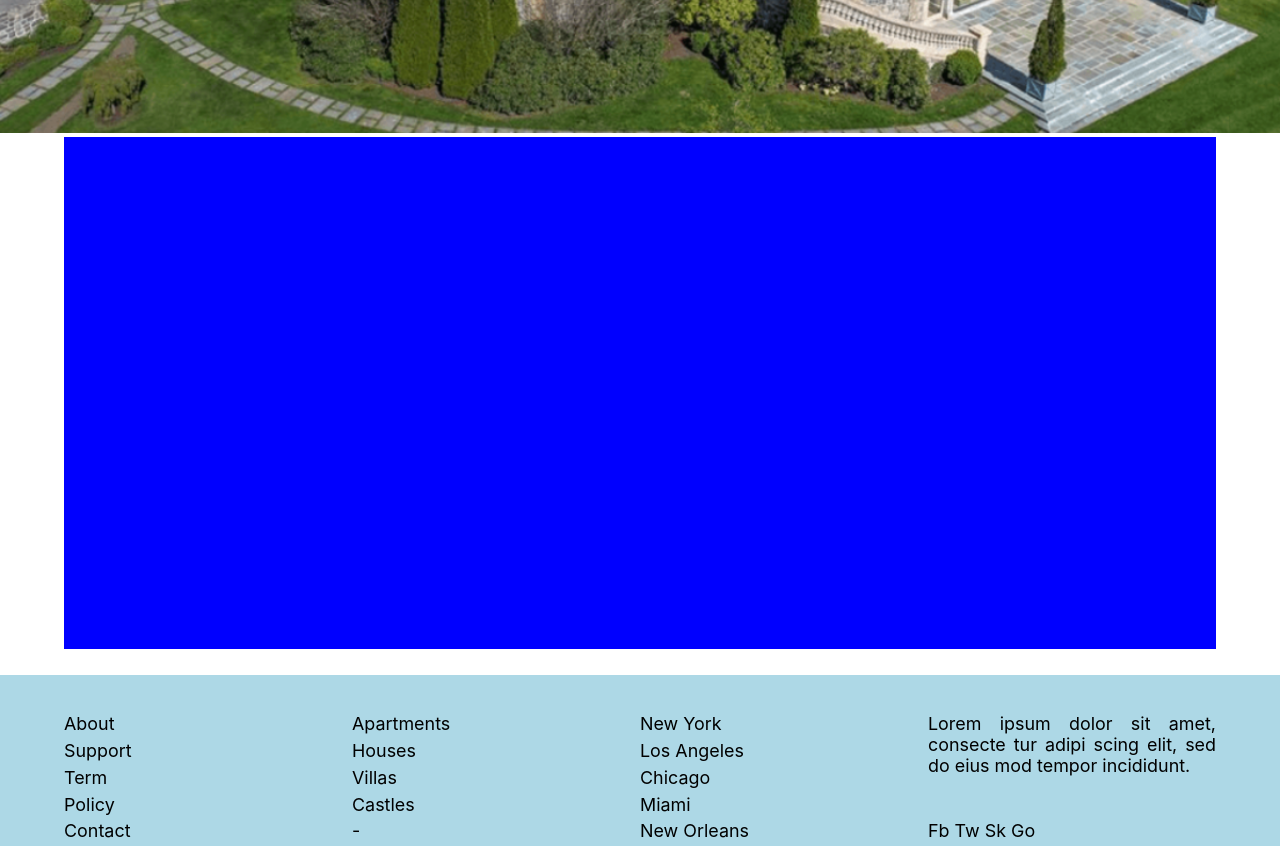
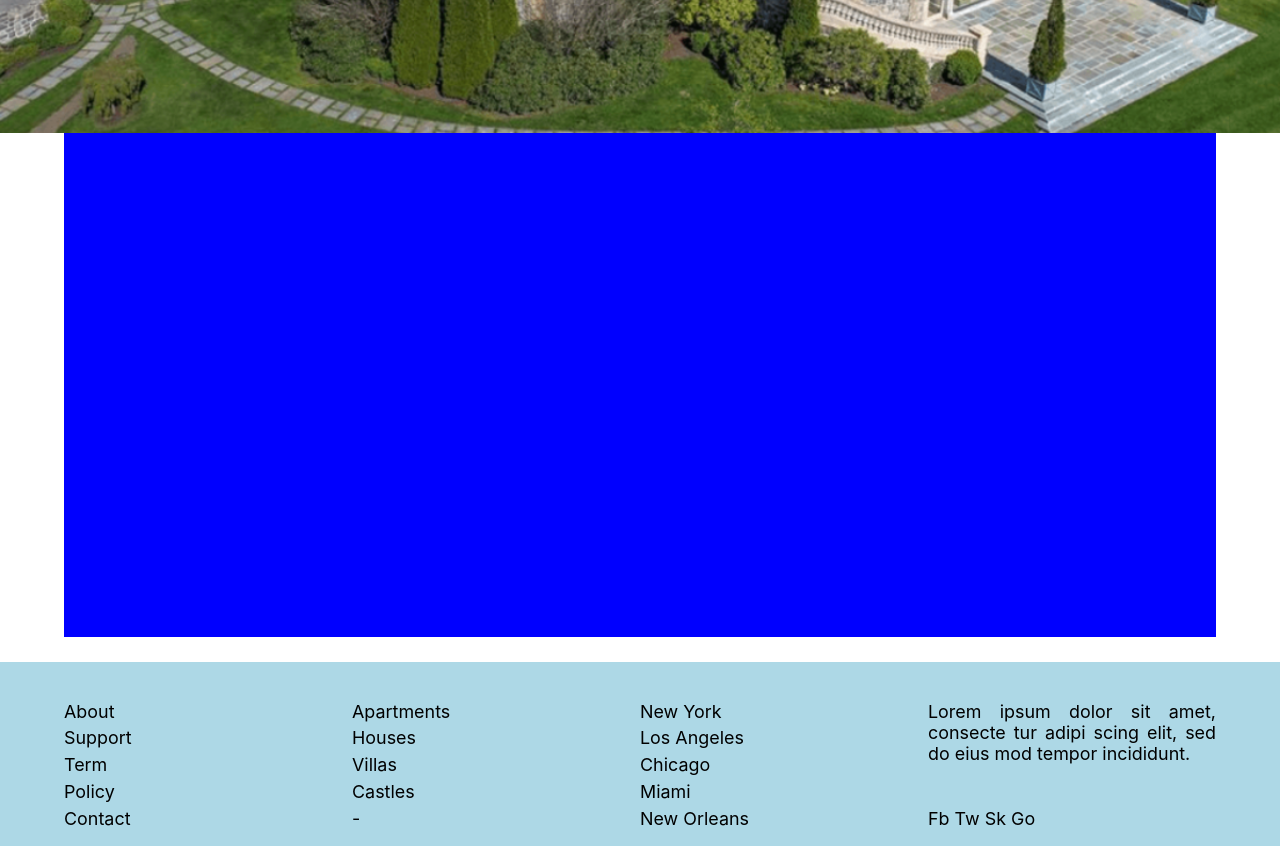
Before and after one commit to aliravn/bootcamp-WCR08-real-estate-react, a React (Create React App) app: page /sell in a window 1280 px wide. Shown: the part 560-1406 px from the top of the page. Built offline with nearby package versions, Linux system fonts and the light colour scheme.

Commit message:
add minus margin to stick components on 2 pages together

```diff
--- a/src/components/ExtraPage3.css
+++ b/src/components/ExtraPage3.css
@@ -2,5 +2,6 @@
 	width: 90%;
 	height: 40vw;
 	margin: 0 auto;
+	margin-top: -1vw;
 	background-color: yellow;
 }
--- a/src/components/ExtraPage4.css
+++ b/src/components/ExtraPage4.css
@@ -2,5 +2,6 @@
 	width: 90%;
 	height: 40vw;
 	margin: 0 auto;
+	margin-top: -1vw;
 	background-color: blue;
 }
--- a/src/components/ExtraPage5.css
+++ b/src/components/ExtraPage5.css
@@ -2,5 +2,6 @@
 	width: 90%;
 	height: 40vw;
 	margin: 0 auto;
+	margin-top: -1vw;
 	background-color: orange;
 }
```
